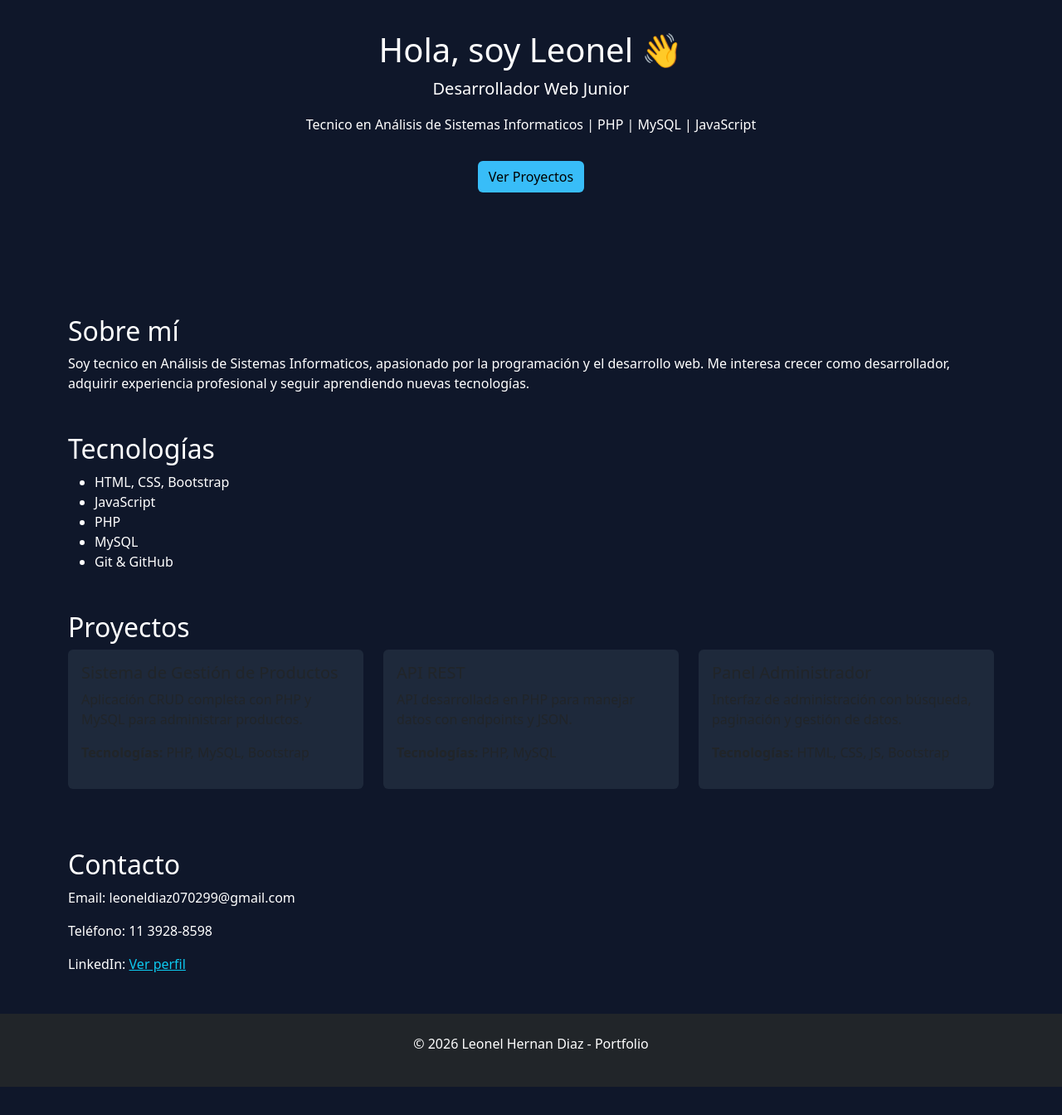
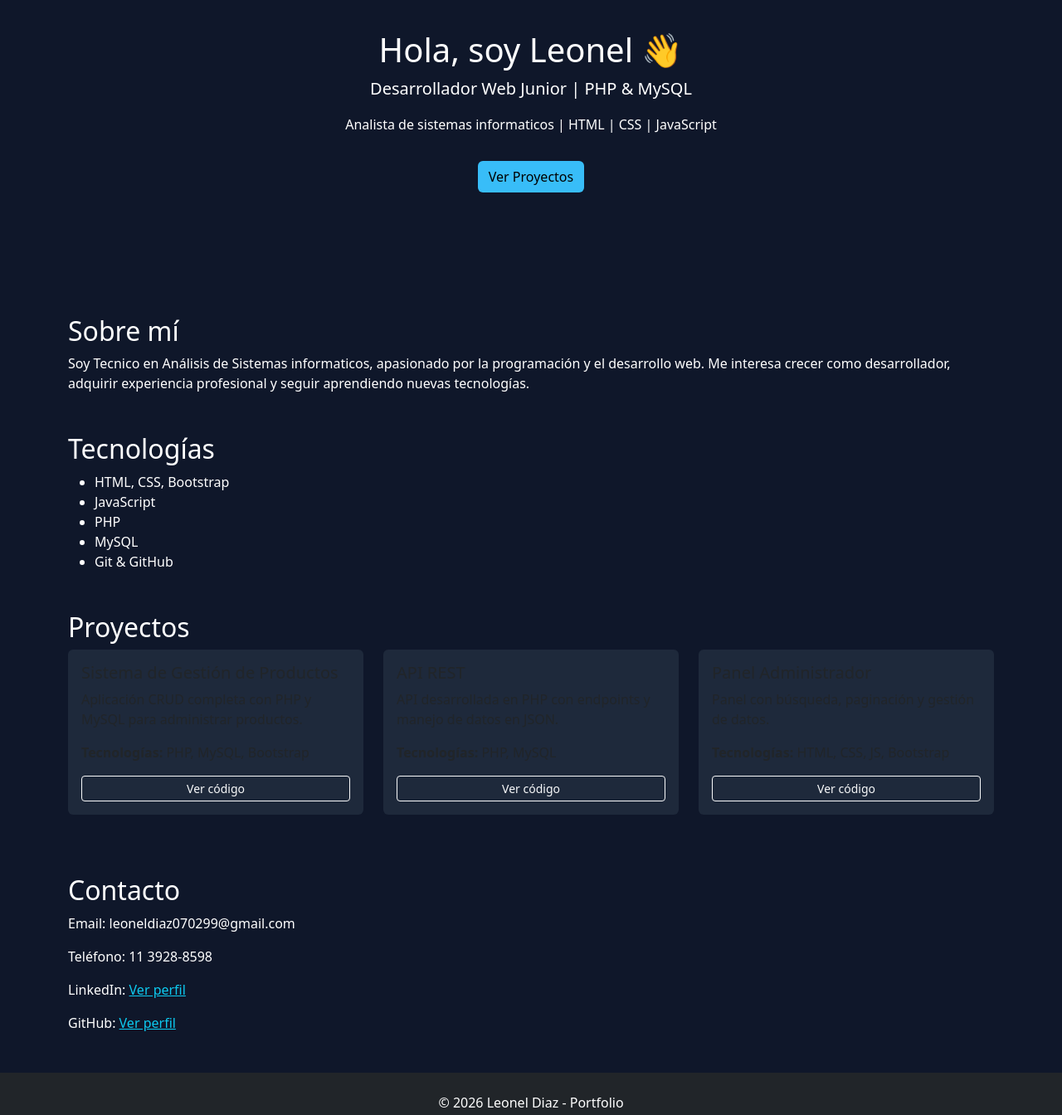
Before and after one commit to leoneldiaz99/Portfolio, a plain HTML site: page index.html in a window 1280 px wide. Shown: the part 120-1464 px from the top of the page at 83% size. Before the commit the page ends 1430 px from the top, so only its background shows below. Drawn offline with nearby package versions, Linux system fonts and the light colour scheme.

Commit message:
Add files via upload

```diff
--- a/index.html
+++ b/index.html
@@ -1,22 +1,32 @@
+<!DOCTYPE html>
 <html lang="es">
 <head>
     <meta charset="UTF-8">
     <meta name="viewport" content="width=device-width, initial-scale=1.0">
     <title>Leonel Hernan Diaz | Portfolio</title>
     <link href="https://cdn.jsdelivr.net/npm/bootstrap@5.3.0/dist/css/bootstrap.min.css" rel="stylesheet">
+
     <style>
         body {
             background-color: #0f172a;
             color: white;
         }
+
         .hero {
             padding: 100px 0;
             text-align: center;
         }
+
         .card {
             background-color: #1e293b;
             border: none;
+            transition: 0.3s;
         }
+
+        .card:hover {
+            transform: scale(1.05);
+        }
+
         .btn-custom {
             background-color: #38bdf8;
             color: black;
@@ -36,8 +46,8 @@
 <section class="hero">
     <div class="container">
         <h1>Hola, soy Leonel 👋</h1>
-        <p class="lead">Desarrollador Web Junior</p>
-        <p>Tecnico en Análisis de Sistemas Informaticos | PHP | MySQL | JavaScript</p>
+        <p class="lead">Desarrollador Web Junior | PHP & MySQL</p>
+        <p>Analista de sistemas informaticos | HTML | CSS | JavaScript</p>
         <a href="#proyectos" class="btn btn-custom mt-3">Ver Proyectos</a>
     </div>
 </section>
@@ -46,7 +56,7 @@
 <section class="container my-5">
     <h2>Sobre mí</h2>
     <p>
-        Soy tecnico en Análisis de Sistemas Informaticos, apasionado por la programación y el desarrollo web.
+        Soy Tecnico en Análisis de Sistemas informaticos, apasionado por la programación y el desarrollo web.
         Me interesa crecer como desarrollador, adquirir experiencia profesional y seguir aprendiendo nuevas tecnologías.
     </p>
 </section>
@@ -74,22 +84,31 @@
                 <h5>Sistema de Gestión de Productos</h5>
                 <p>Aplicación CRUD completa con PHP y MySQL para administrar productos.</p>
                 <p><strong>Tecnologías:</strong> PHP, MySQL, Bootstrap</p>
+                <a href="https://github.com/tuusuario/sistema-productos" target="_blank" class="btn btn-outline-light btn-sm">
+                    Ver código
+                </a>
             </div>
         </div>
 
         <div class="col-md-4 mb-4">
             <div class="card p-3">
                 <h5>API REST</h5>
-                <p>API desarrollada en PHP para manejar datos con endpoints y JSON.</p>
+                <p>API desarrollada en PHP con endpoints y manejo de datos en JSON.</p>
                 <p><strong>Tecnologías:</strong> PHP, MySQL</p>
+                <a href="https://github.com/tuusuario/api-rest" target="_blank" class="btn btn-outline-light btn-sm">
+                    Ver código
+                </a>
             </div>
         </div>
 
         <div class="col-md-4 mb-4">
             <div class="card p-3">
                 <h5>Panel Administrador</h5>
-                <p>Interfaz de administración con búsqueda, paginación y gestión de datos.</p>
+                <p>Panel con búsqueda, paginación y gestión de datos.</p>
                 <p><strong>Tecnologías:</strong> HTML, CSS, JS, Bootstrap</p>
+                <a href="https://github.com/tuusuario/panel-admin" target="_blank" class="btn btn-outline-light btn-sm">
+                    Ver código
+                </a>
             </div>
         </div>
 
@@ -101,9 +120,17 @@
     <h2>Contacto</h2>
     <p>Email: leoneldiaz070299@gmail.com</p>
     <p>Teléfono: 11 3928-8598</p>
+
     <p>
         LinkedIn:
         <a href="https://www.linkedin.com/in/leonel-diaz-a89b44261" target="_blank" class="text-info">
+            Ver perfil
+        </a>
+    </p>
+
+    <p>
+        GitHub:
+        <a href="https://github.com/leoneldiaz99" target="_blank" class="text-info">
             Ver perfil
         </a>
     </p>
@@ -111,7 +138,7 @@
 
 <!-- FOOTER -->
 <footer class="text-center p-4 bg-dark">
-    <p>© 2026 Leonel Hernan Diaz - Portfolio</p>
+    <p>© 2026 Leonel Diaz - Portfolio</p>
 </footer>
 
 </body>
```
